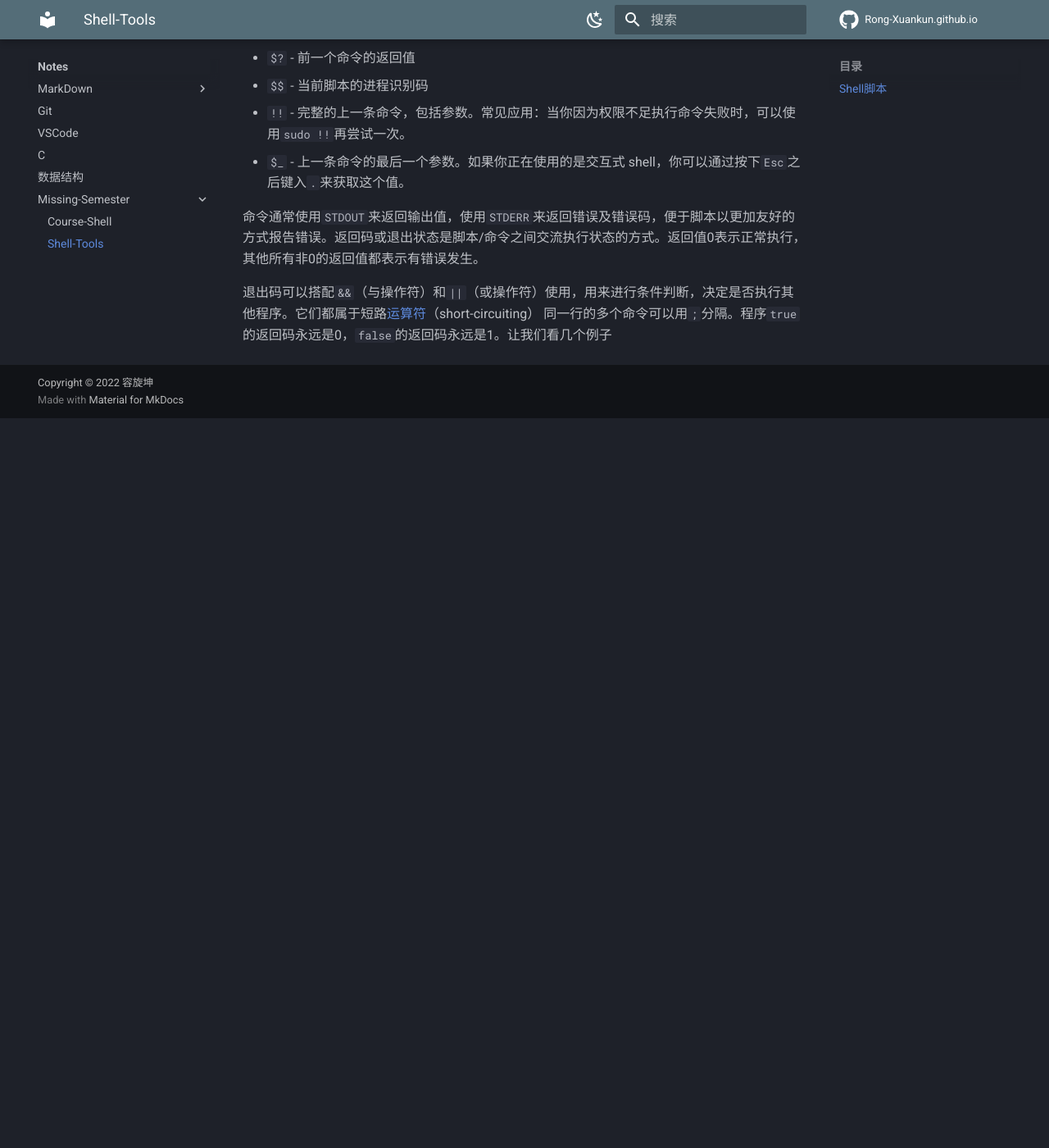
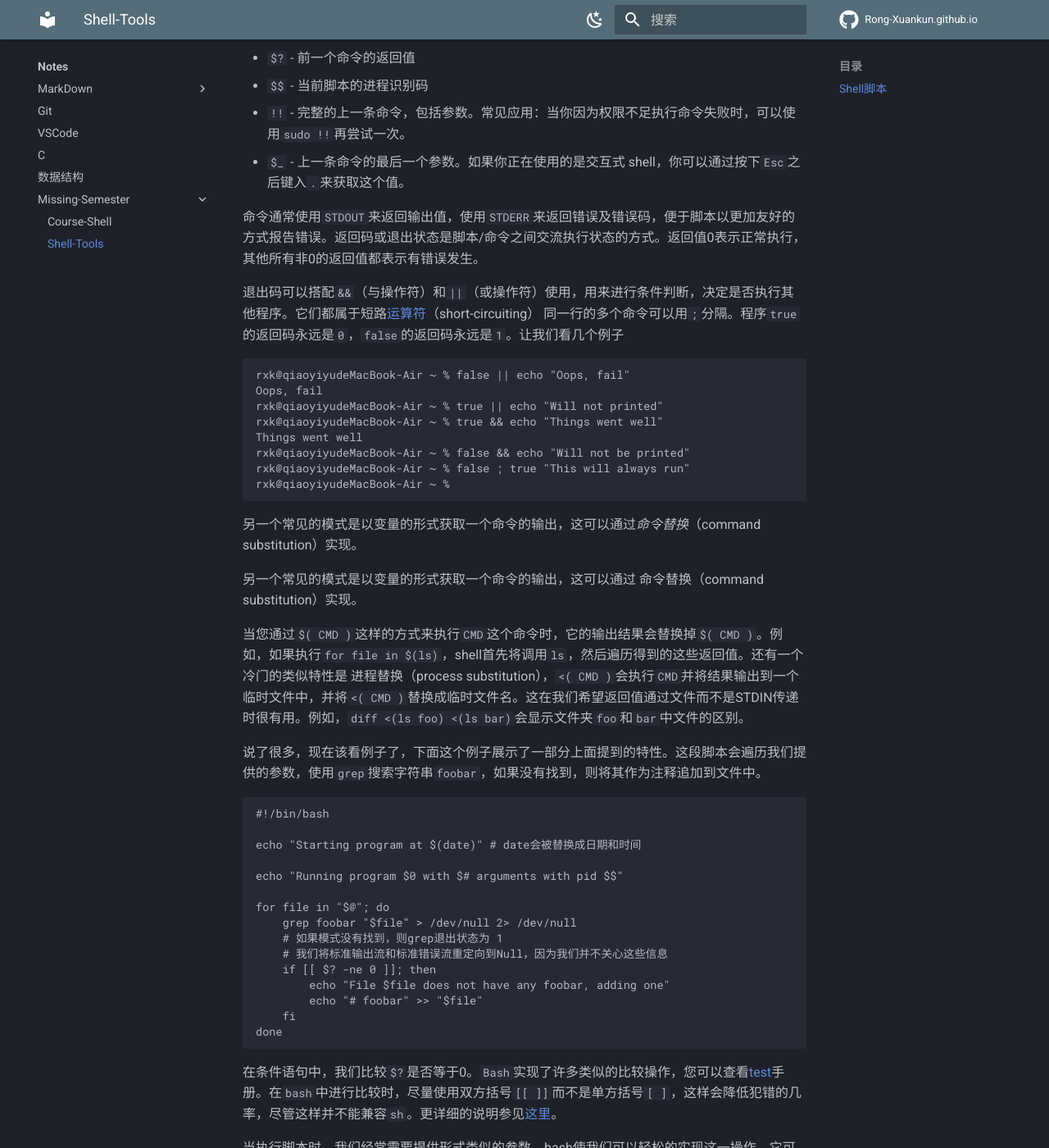
Before and after one commit to Rong-Xuankun/Rong-xuankun.github.io, an MkDocs documentation site: the page built from docs/Notes/Missing-Semester/2-Shell-Tools.md, in a window 1280 px wide and 1400 px high, scrolled down 1264 px. Shown: the whole window at 82% size. Built offline with MkDocs 1.6.1 and Material for MkDocs 9.7.7, drawn with Linux system fonts in a browser that asks for light colours; comment, search, counter and statistics services are not loaded; before the commit the page ends 1774 px from its top, so only the background shows below that; some of the changed text lies outside the part shown.

Commit message:
Update Shell-tools

````diff
--- a/docs/Notes/Missing-Semester/2-Shell-Tools.md
+++ b/docs/Notes/Missing-Semester/2-Shell-Tools.md
@@ -45,4 +45,87 @@
 
 命令通常使用`STDOUT`来返回输出值，使用`STDERR`来返回错误及错误码，便于脚本以更加友好的方式报告错误。返回码或退出状态是脚本/命令之间交流执行状态的方式。返回值0表示正常执行，其他所有非0的返回值都表示有错误发生。
 
-退出码可以搭配`&&`（与操作符）和`||`（或操作符）使用，用来进行条件判断，决定是否执行其他程序。它们都属于短路[运算符](https://en.wikipedia.org/wiki/Short-circuit_evaluation)（short-circuiting） 同一行的多个命令可以用`;`分隔。程序`true`的返回码永远是0，`false`的返回码永远是1。让我们看几个例子
+退出码可以搭配`&&`（与操作符）和`||`（或操作符）使用，用来进行条件判断，决定是否执行其他程序。它们都属于短路[运算符](https://en.wikipedia.org/wiki/Short-circuit_evaluation)（short-circuiting） 同一行的多个命令可以用`;`分隔。程序`true`的返回码永远是`0`，`false`的返回码永远是`1`。让我们看几个例子
+
+```
+rxk@qiaoyiyudeMacBook-Air ~ % false || echo "Oops, fail"
+Oops, fail
+rxk@qiaoyiyudeMacBook-Air ~ % true || echo "Will not printed"
+rxk@qiaoyiyudeMacBook-Air ~ % true && echo "Things went well"
+Things went well
+rxk@qiaoyiyudeMacBook-Air ~ % false && echo "Will not be printed"
+rxk@qiaoyiyudeMacBook-Air ~ % false ; true "This will always run"
+rxk@qiaoyiyudeMacBook-Air ~ %
+```
+
+另一个常见的模式是以变量的形式获取一个命令的输出，这可以通过*命令替换*（command substitution）实现。
+
+另一个常见的模式是以变量的形式获取一个命令的输出，这可以通过 命令替换（command substitution）实现。
+
+当您通过`$( CMD )`这样的方式来执行`CMD`这个命令时，它的输出结果会替换掉`$( CMD )`。例如，如果执行`for file in $(ls)`，shell首先将调用`ls`，然后遍历得到的这些返回值。还有一个冷门的类似特性是 进程替换（process substitution），`<( CMD )`会执行`CMD`并将结果输出到一个临时文件中，并将`<( CMD )`替换成临时文件名。这在我们希望返回值通过文件而不是STDIN传递时很有用。例如，`diff <(ls foo) <(ls bar)`会显示文件夹`foo`和`bar`中文件的区别。
+
+说了很多，现在该看例子了，下面这个例子展示了一部分上面提到的特性。这段脚本会遍历我们提供的参数，使用`grep`搜索字符串`foobar`，如果没有找到，则将其作为注释追加到文件中。
+
+```
+#!/bin/bash
+
+echo "Starting program at $(date)" # date会被替换成日期和时间
+
+echo "Running program $0 with $# arguments with pid $$"
+
+for file in "$@"; do
+    grep foobar "$file" > /dev/null 2> /dev/null
+    # 如果模式没有找到，则grep退出状态为 1
+    # 我们将标准输出流和标准错误流重定向到Null，因为我们并不关心这些信息
+    if [[ $? -ne 0 ]]; then
+        echo "File $file does not have any foobar, adding one"
+        echo "# foobar" >> "$file"
+    fi
+done
+```
+
+在条件语句中，我们比较`$?`是否等于0。`Bash`实现了许多类似的比较操作，您可以查看[test](https://man7.org/linux/man-pages/man1/test.1.html)手册。在`bash`中进行比较时，尽量使用双方括号`[[ ]]`而不是单方括号`[ ]`，这样会降低犯错的几率，尽管这样并不能兼容`sh`。更详细的说明参见[这里](http://mywiki.wooledge.org/BashFAQ/031)。
+
+当执行脚本时，我们经常需要提供形式类似的参数。bash使我们可以轻松的实现这一操作，它可以基于文件扩展名展开表达式。这一技术被称为shell的*通配*（globbing）
+
+* `通配符` - 当你想要利用通配符进行匹配时，你可以分别使用`?`和`*`来匹配一个或任意个字符。例如，对于文件`foo`,`foo1`,`foo2`,`foo10`和`bar`,`rm foo?`这条命令会删除`foo1`和`foo2`，而`rm foo*`则会删除除了`bar`之外的所有文件。
+* `花括号{}` - 当你有一系列的指令，其中包含一段公共子串时，可以用花括号来自动展开这些命令。这在批量移动或转换文件时非常方便。
+
+```
+convert image.{png,jpg}
+# 会展开为
+convert image.png image.jpg
+
+cp /path/to/project/{foo,bar,baz}.sh /newpath
+# 会展开为
+cp /path/to/project/foo.sh /path/to/project/bar.sh /path/to/project/baz.sh /newpath
+
+# 也可以结合通配使用
+mv *{.py,.sh} folder
+# 会移动所有 *.py 和 *.sh 文件
+
+mkdir foo bar
+
+# 下面命令会创建foo/a, foo/b, ... foo/h, bar/a, bar/b, ... bar/h这些文件
+touch {foo,bar}/{a..h}
+touch foo/x bar/y
+# 比较文件夹 foo 和 bar 中包含文件的不同
+diff <(ls foo) <(ls bar)
+# 输出
+# < x
+# ---
+# > y
+```
+
+编写`bash`脚本有时候会很别扭和反直觉。例如[shellcheck](https://github.com/koalaman/shellcheck)这样的工具可以帮助你定位`sh/bash`脚本中的错误。
+
+注意，脚本并不一定只有用`bash`写才能在终端里调用。比如说，这是一段`Python`脚本，作用是将输入的参数倒序输出：
+
+```
+#!/usr/local/bin/python
+import sys
+for arg in reversed(sys.argv[1:]):
+    print(arg)
+```
+
+内核知道去用`python`解释器而不是`shell`命令来运行这段脚本，是因为脚本的开头第一行的[shebang](https://en.wikipedia.org/wiki/Shebang_(Unix))。
````
